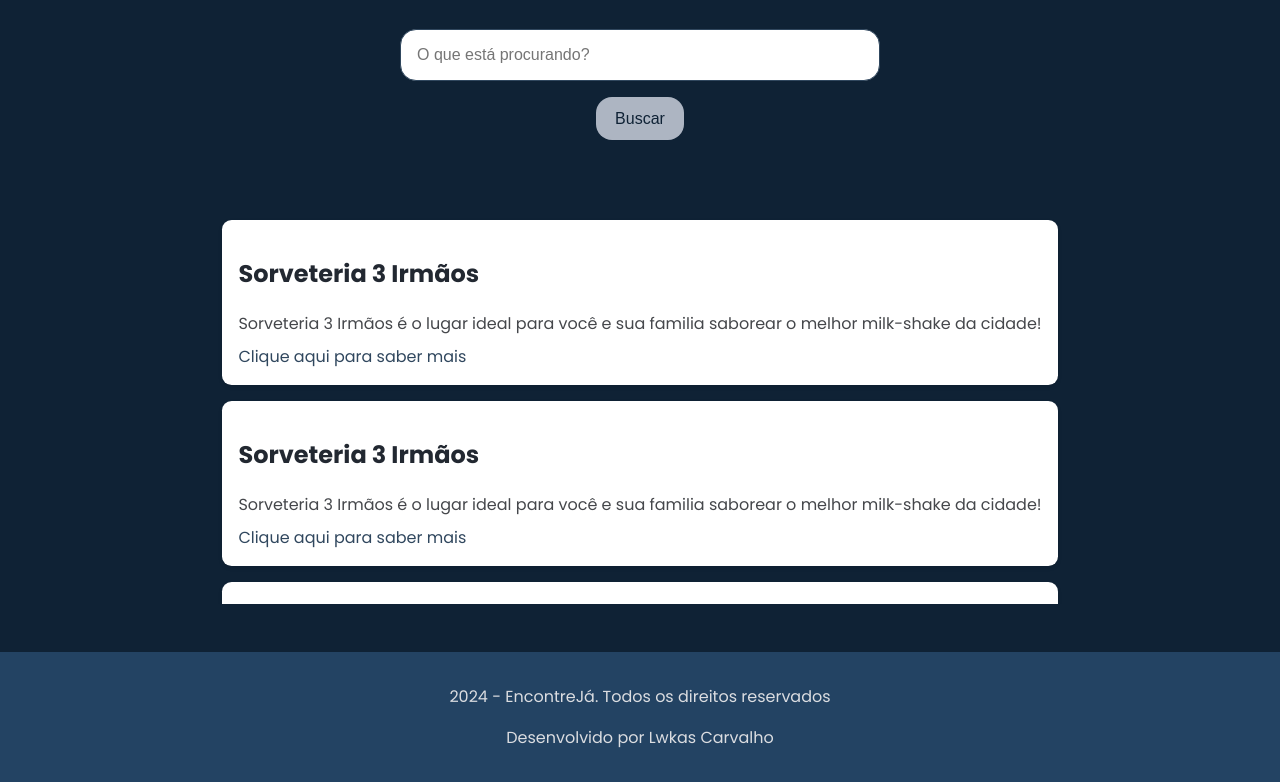
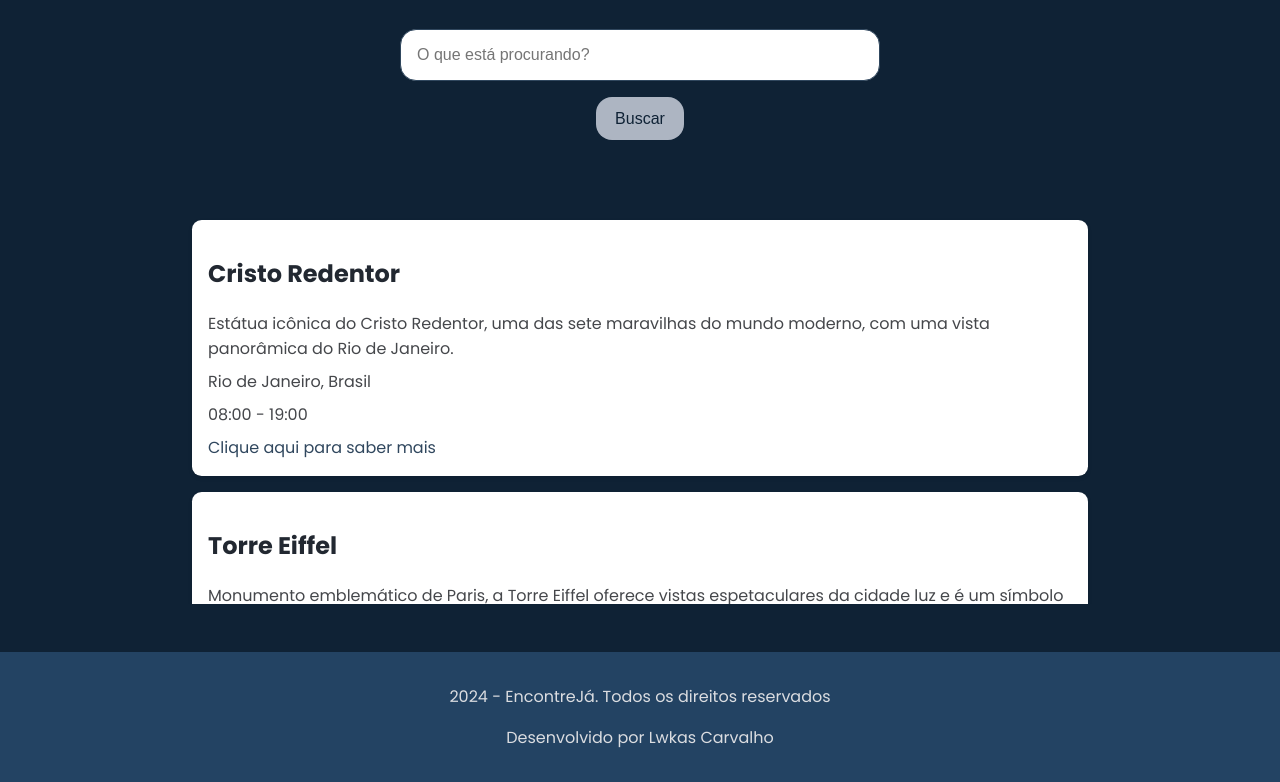
Before and after one commit to llwkascarvalho/EncontreJa, a plain HTML site: page index.html in a window 1280 px wide. Shown: the part 132-914 px from the top of the page. Drawn offline with Linux system fonts and the light colour scheme.

Commit message:
Implementação de renderização dos resultados a partir da base de dados

```diff
--- a/app.js
+++ b/app.js
@@ -1 +1,13 @@
-console.log (dados)
+let section = document.getElementById("resultado-pesquisa")
+
+for (let dado of dados){
+    section.innerHTML += `
+        <div class="item-resultado">
+            <h2>${dado.nome}</h2>
+            <p class="descricao-meta">${dado.descricao}</p>
+            <p class="descricao-meta"> ${dado.localizacao}</p>
+            <p class="descricao-meta"> ${dado.horarioFuncionamento}</p>
+            <a href=${dado.horarioFuncionamento} target="_blank">Clique aqui para saber mais</a>
+        </div>
+    `
+}
--- a/index.html
+++ b/index.html
@@ -16,22 +16,7 @@
             <input type="text" placeholder="O que está procurando?">
             <button>Buscar</button>
         </section>
-        <section class="resultados-pesquisa">
-            <div class="item-resultado">
-                <h2>Sorveteria 3 Irmãos</h2>
-                <p class="descricao-meta">Sorveteria 3 Irmãos é o lugar ideal para você e sua familia saborear o melhor milk-shake da cidade!</p>
-                <a href="https://www.instagram.com/sorveteria3irmaos_/" target="_blank">Clique aqui para saber mais</a>
-            </div>
-            <div class="item-resultado">
-                <h2>Sorveteria 3 Irmãos</h2>
-                <p class="descricao-meta">Sorveteria 3 Irmãos é o lugar ideal para você e sua familia saborear o melhor milk-shake da cidade!</p>
-                <a href="https://www.instagram.com/sorveteria3irmaos_/" target="_blank">Clique aqui para saber mais</a>
-            </div>
-            <div class="item-resultado">
-                <h2>Sorveteria 3 Irmãos</h2>
-                <p class="descricao-meta">Sorveteria 3 Irmãos é o lugar ideal para você e sua familia saborear o melhor milk-shake da cidade!</p>
-                <a href="https://www.instagram.com/sorveteria3irmaos_/" target="_blank">Clique aqui para saber mais</a>
-            </div>
+        <section class="resultados-pesquisa" id="resultado-pesquisa">
 
         </section>
     </main>
--- a/style.css
+++ b/style.css
@@ -88,6 +88,7 @@ section button:hover {
     padding: 1rem;
     margin-bottom: 1rem;
     box-shadow: 0 2px 4px rgba(0, 0, 0, 0.1);
+    width: 90%;
 }
 
 .item-resultado h2 {
```
